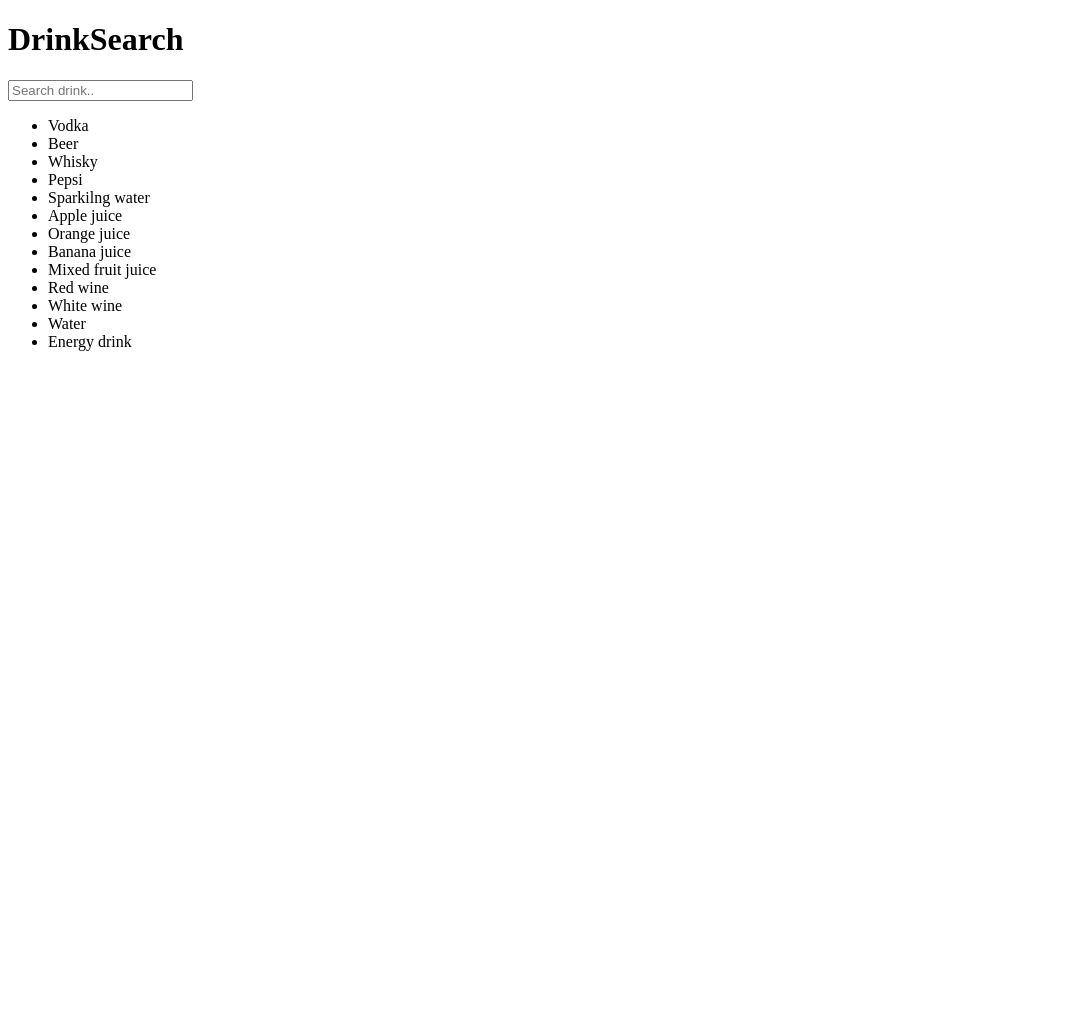
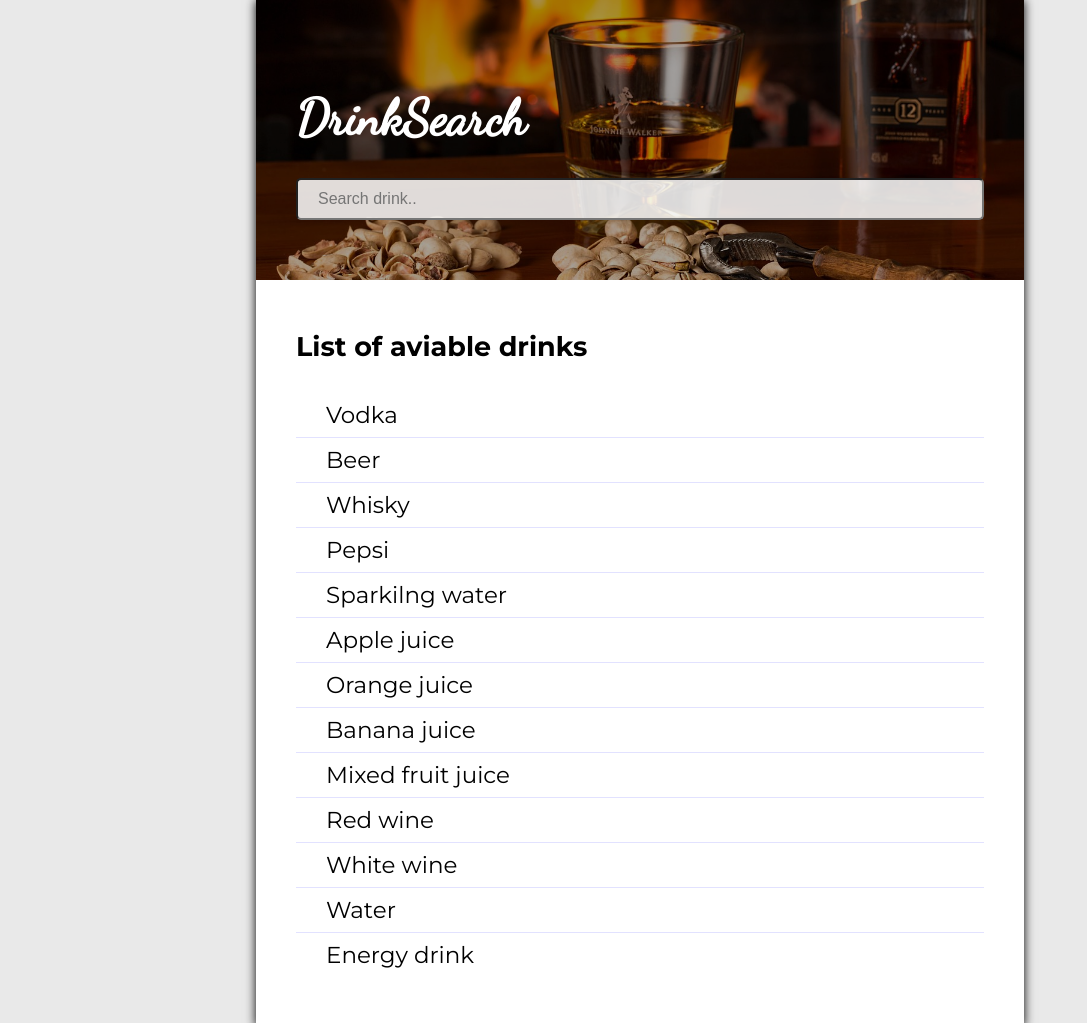
Before and after one commit to kacperkwa/drink-search, a plain HTML site: page index.html in a window 1280 px wide. Shown: the top 1023 px of the page, without its empty margins (0-1087 px from the left). Before the commit the page ends 800 px from the top, so only its background shows below. Drawn offline with Linux system fonts and the light colour scheme.

Commit message:
added css style

```diff
--- a/index.html
+++ b/index.html
@@ -17,25 +17,26 @@
 <body>
    <div class="wrapper">
       <div class="header">
-         <div class="shadow"></div>
-         <h1>DrinkSearch</h1>
-         <input type="text" class="search" placeholder="Search drink..">
+         <div class="header__shadow"></div>
+         <h1 class="header__title">DrinkSearch</h1>
+         <input type="text" class="header__search-input" placeholder="Search drink..">
       </div>
       <div class="drink-list">
+         <h2 class="drink-list__heading">List of aviable drinks</h2>
          <ul>
-            <li>Vodka</li>
-            <li>Beer</li>
-            <li>Whisky</li>
-            <li>Pepsi</li>
-            <li>Sparkilng water</li>
-            <li>Apple juice</li>
-            <li>Orange juice</li>
-            <li>Banana juice</li>
-            <li>Mixed fruit juice</li>
-            <li>Red wine</li>
-            <li>White wine</li>
-            <li>Water</li>
-            <li>Energy drink</li>
+            <li class="drink-list__item">Vodka</li>
+            <li class="drink-list__item">Beer</li>
+            <li class="drink-list__item">Whisky</li>
+            <li class="drink-list__item">Pepsi</li>
+            <li class="drink-list__item">Sparkilng water</li>
+            <li class="drink-list__item">Apple juice</li>
+            <li class="drink-list__item">Orange juice</li>
+            <li class="drink-list__item">Banana juice</li>
+            <li class="drink-list__item">Mixed fruit juice</li>
+            <li class="drink-list__item">Red wine</li>
+            <li class="drink-list__item">White wine</li>
+            <li class="drink-list__item">Water</li>
+            <li class="drink-list__item">Energy drink</li>
          </ul>
       </div>
    </div>
--- a/sass/main.scss
+++ b/sass/main.scss
@@ -0,0 +1,89 @@
+*,
+::before,
+::after {
+	box-sizing: border-box;
+	margin: 0;
+	padding: 0;
+}
+html {
+	font-size: 62.5%;
+}
+body {
+	display: flex;
+	justify-content: center;
+	align-items: center;
+	min-height: 100vh;
+	// font-family: 'Dancing Script', cursive;
+	font-family: 'Montserrat', sans-serif;
+	font-size: 1.8rem;
+	background-color: rgb(233, 233, 233);
+}
+.wrapper {
+	width: 60vw;
+	background-color: #fff;
+	box-shadow: 0 0 10px #000;
+
+}
+.header {
+	display: flex;
+	flex-direction: column;
+	justify-content: flex-end;
+	gap: 3rem;
+	align-items: flex-start;
+	position: relative;
+	min-height: 35vh;
+	padding: 2rem 4rem;
+	font-family: 'Dancing Script', cursive;
+	background-image: url('../img/pistachios-3450670_1280.jpg');
+	background-size: cover;
+	background-position: center;
+	z-index: 0;
+	&__shadow {
+		position: absolute;
+		top: 0;
+		left: 0;
+		bottom: 0;
+		right: 0;
+		background-color: rgba(0, 0, 0, 0.35);
+		z-index: -1;
+	}
+	&__title {
+		font-size: 5rem;
+		color: #fff;
+	}
+	&__search-input {
+		padding: 1rem 2rem;
+		margin-bottom: 4rem;
+		width: 100%;
+		font-size: 1.6rem;
+		border-radius: 5px;
+		background-color: rgba(255, 255, 255, 0.85);
+	}
+}
+.drink-list {
+	padding: 2rem 4rem;
+	&__heading {
+		padding: 3rem 0;
+	}
+	ul {
+		padding-bottom: 3rem;
+		font-size: 2.3rem;
+		list-style: none;
+	}
+	&__item {
+		padding: 0.8rem 3rem;
+		border-bottom: 1px solid rgb(226, 226, 266);
+		&:last-child {
+			border-bottom: none;
+		}
+	}
+}
+@media (max-width: 672px) {
+	.wrapper {
+		width: 100vw;
+	}
+	.header {
+		min-height: 30vh;
+		align-items: center;
+	}
+}
```
Also changed, not shown: css/main.css, img/pistachios-3450670_1280.jpg (added), 1 other file.
